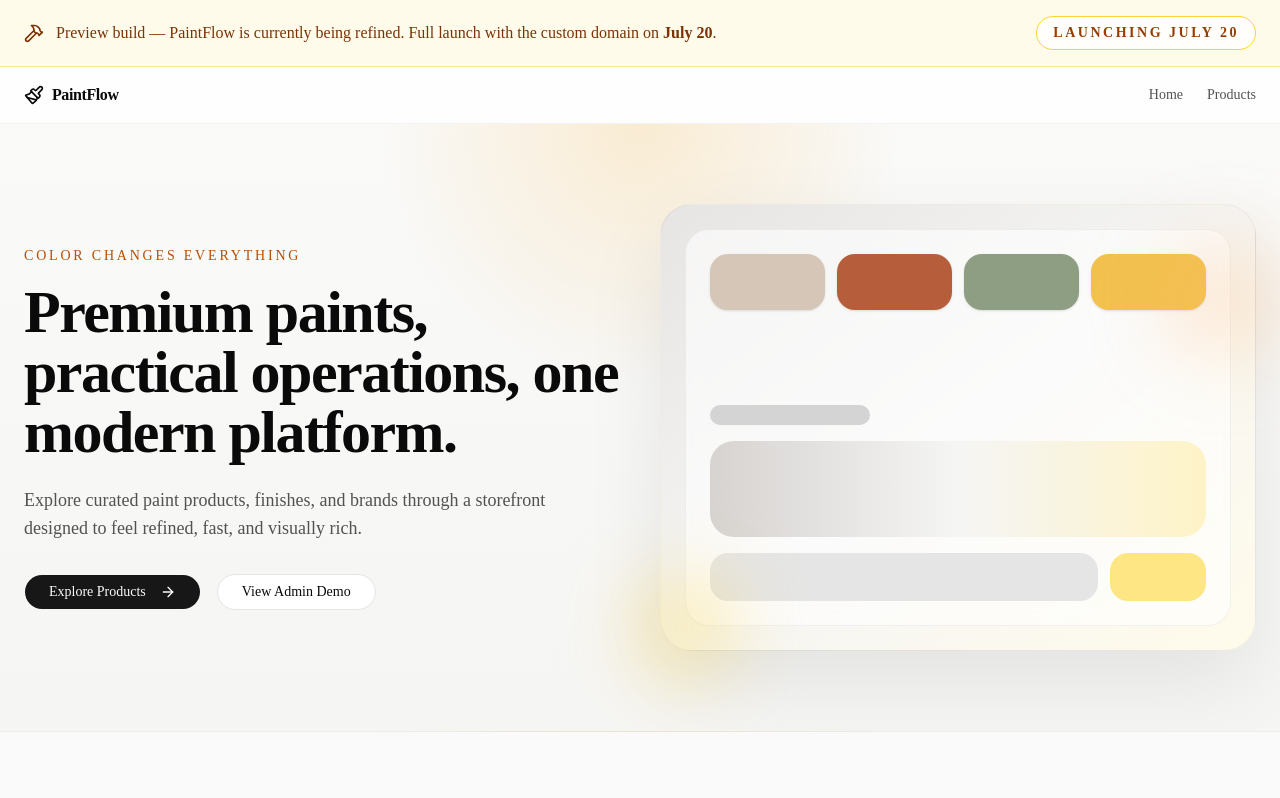
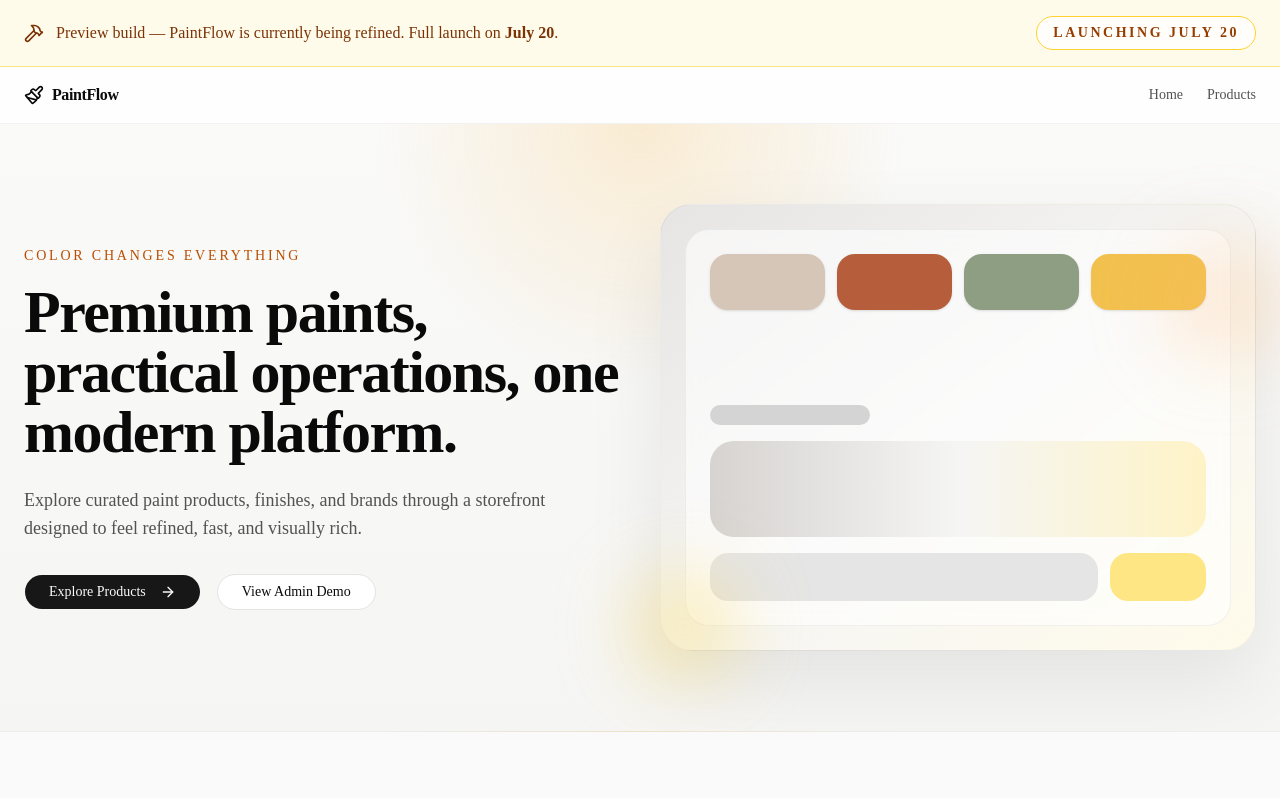
Before and after one commit to abdulksyed10/PaintFlow, a Next.js app: page / in a window 1280 px wide. Shown: the top 798 px of the page. Built offline with nearby package versions, Linux system fonts and the light colour scheme.

Commit message:
updated text

```diff
--- a/src/app/(storefront)/layout.tsx
+++ b/src/app/(storefront)/layout.tsx
@@ -14,8 +14,7 @@ export default function StorefrontLayout({
           <div className="flex items-center gap-3">
             <Hammer className="h-5 w-5 shrink-0" />
             <p className="leading-6">
-              Preview build — PaintFlow is currently being refined. Full launch
-              with the custom domain on{" "}
+              Preview build — PaintFlow is currently being refined. Full launch on{" "}
               <span className="font-semibold">July 20</span>.
             </p>
           </div>
```
